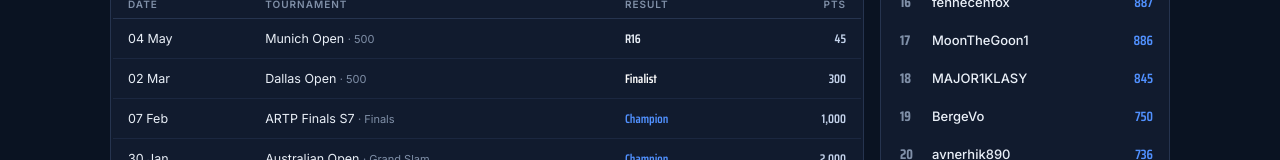
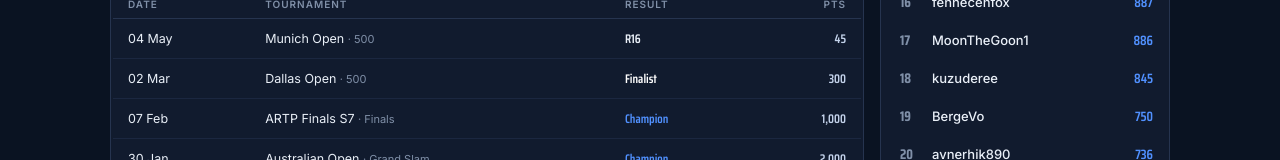
Before and after one commit to pufcjoe/artp-tracker, a React (Vite) app: page / in a window 1280 px wide. Shown: the part 768-928 px from the top of the page. Built offline with nearby package versions, Linux system fonts and the light colour scheme.

Commit message:
Update App.jsx

```diff
--- a/src/App.jsx
+++ b/src/App.jsx
@@ -38,7 +38,7 @@ const ALIASES = {
   andrewluvzgo: "andrewluvzgod", ambitiouscaleb: "ambitiouscalebb", steevs: "steezvs",
   xxx123phoneix123xx: "xxx123phoenix123xx", flenxugreatest: "flenxuu", flenxu_greatest: "flenxuu",
 };
-const FORCE_DISPLAY = { vitzaru: "vitzaru", slowflin2442: "Slowflin2442", major1klasy: "kuzuderee" };
+const FORCE_DISPLAY = { vitzaru: "vitzaru", slowflin2442: "Slowflin2442", kuzuderee: "kuzuderee" };
 const canon = (n) => { const k = n.trim().toLowerCase(); return ALIASES[k] || k; };
 const ptsFor = (tier, round) => (PTS[tier] && PTS[tier][round]) || 0;
 const decayW = (daysAgo, hl) => (daysAgo <= GRACE_DAYS ? 1 : Math.pow(0.5, (daysAgo - GRACE_DAYS) / hl));
```
